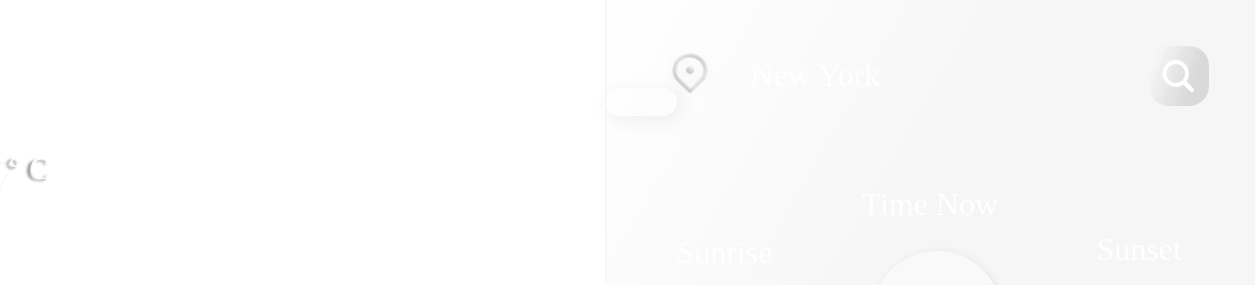
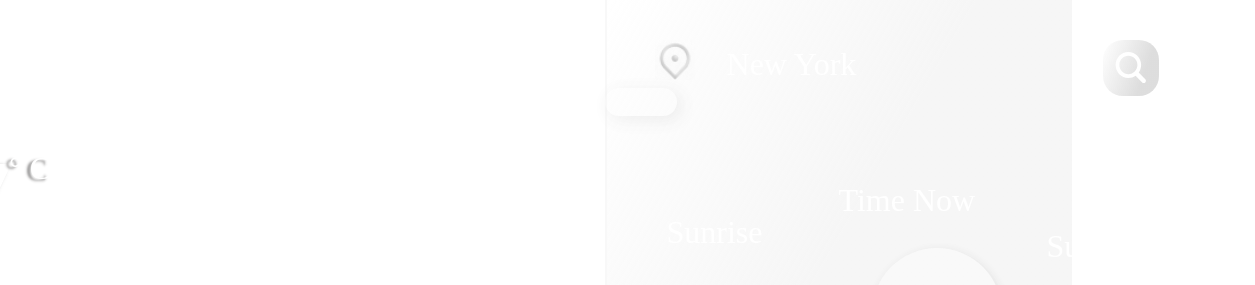
Before and after one commit to BevzDm/Weather, a website with bundled scripts: page index.html in a window 1280 px wide. Shown: the top 285 px of the page, 207-1462 px from the left, 1255 px wide, since content can reach past the window. Built offline with nearby package versions, Linux system fonts and the light colour scheme; no server answers; files whose address does not match are found by name.

Commit message:
continue making adaptive layout

```diff
--- a/changeColorTheme.js
+++ b/changeColorTheme.js
@@ -32,7 +32,7 @@ const changeColorTheme = async () => {
   } else if (hour >= 12 && hour < 18) {
     body.style.background = 'linear-gradient(30deg, #A8C8ED 0%, #7673DC 100%)';
   } else if (hour >= 18 && hour < 21) {
-    body.style.background = 'linear-gradient(30deg, #AAC0FF 0%, #8C6BAE 100%)';
+    body.style.background = 'linear-gradient(30deg, #AAC0FF 0%, #8C6BAD 100%)';
   } else if (hour >= 21 && hour < 23) {
     body.style.background = 'linear-gradient(30deg, #48355B 0%, #8C6EAB 100%)';
   } else if (hour >= 23 || hour < 5) {
--- a/right.css
+++ b/right.css
@@ -1,8 +1,8 @@
 .rightContent {
   position: absolute;
-  top: 0px;
+  top: 0%;
   left: 63.4%;
-  width: 650px;
+  width: 36.5%;
   height: 100%;
   background: linear-gradient(300deg, rgba(196, 196, 196, 0.153) 60%, rgba(255, 255, 255, 0.356) 100%);
   border-left: 2px solid rgba(255, 255, 255, 0.258);
@@ -11,35 +11,35 @@
 
 .geo {
   display: block;
-  margin-top: 50px;
-  margin-left: 60px;
-  width: 46px;
-  height: 44px;
+  margin-top: 5vh;
+  margin-left: 6vh;
+  width: 5vh;
+  height: 5vh;
   color: white;
   cursor: pointer;
 }
 
 .city {
   color: white;
-  margin-top: -35px;
-  margin-left: 144px;
+  margin-top: -4vh;
+  margin-left: 15vh;
 }
 
 .err {
   display: none;
   color: rgba(142, 0, 0, 0.836);
-  margin-top: -30px;
-  margin-left: 120px;
+  margin-top: -3vh;
+  margin-left: 12vh;
 }
 
 .search {
   display: flex;
   justify-content: center;
   align-items: center;
-  margin-top: -45px;
-  margin-left: 542px;
-  width: 60px;
-  height: 60px;
+  margin-top: -5vh;
+  margin-left: 62vh;
+  width: 7vh;
+  height: 7vh;
   border-radius: 20px;
   background: linear-gradient(290deg, rgba(196, 196, 196, 0.571) 30%, rgba(255, 255, 255, 0.679) 100%);
   filter: blur(0.5692583918571472px);
@@ -49,25 +49,24 @@
 
 .search.expanded .searchInput {
   width: 82%;
-  margin-left: 40px;
+  margin-left: 4vh;
 }
 
 .searchImg {
   display: block;
-  width: 33px;
-  height: 33px;
-  margin: 8px;
-  transition-duration: 400ms;
+  width: 4vh;
+  height: 4vh;
+  margin: 1vh;
 }
 
 .searchInput {
   color: rgb(255, 255, 255);
-  width: 536px;
-  height: 37px;
+  width: 53vh;
+  height: 4vh;
   display: block;
-  margin-top: -48px;
-  margin-left: 39px;
-  font-size: 30px;
+  margin-top: -5.5vh;
+  margin-left: 4vh;
+  font-size: 2rem;
   background: none;
   transition-duration: 400ms;
   display: none;
@@ -75,20 +74,20 @@
 
 .sunrise {
   color: white;
-  margin-top: 130px;
-  margin-left: 70px;
+  margin-top: 15vh;
+  margin-left: 7.5vh;
 }
 
 .sunset {
   color: white;
-  margin-top: 13px;
-  margin-left: 490px;
+  margin-top: 1.7vh;
+  margin-left: 55vh;
 }
 
 .timeNow {
   color: white;
-  margin-top: -80px;
-  margin-left: 255px;
+  margin-top: -8vh;
+  margin-left: 29vh;
 }
 
 .timeTable1 {
--- a/style.null.css
+++ b/style.null.css
@@ -36,8 +36,8 @@ body {
   -ms-text-size-adjust: 100%;
   -moz-text-size-adjust: 100%;
   -webkit-text-size-adjust: 100%;
-  background-size: cover;
-  background-repeat: no-repeat;
+  /* background-size: cover;
+  background-repeat: no-repeat; */
 }
 
 input,
```
